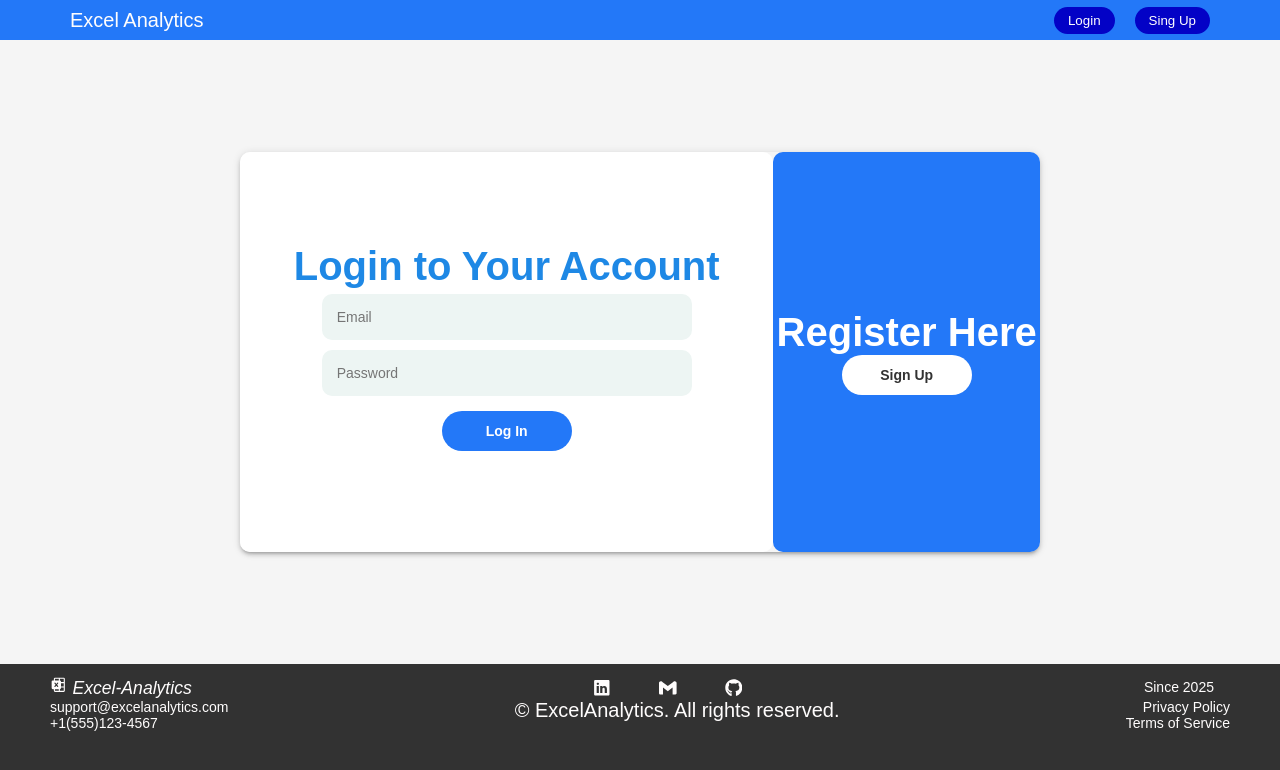
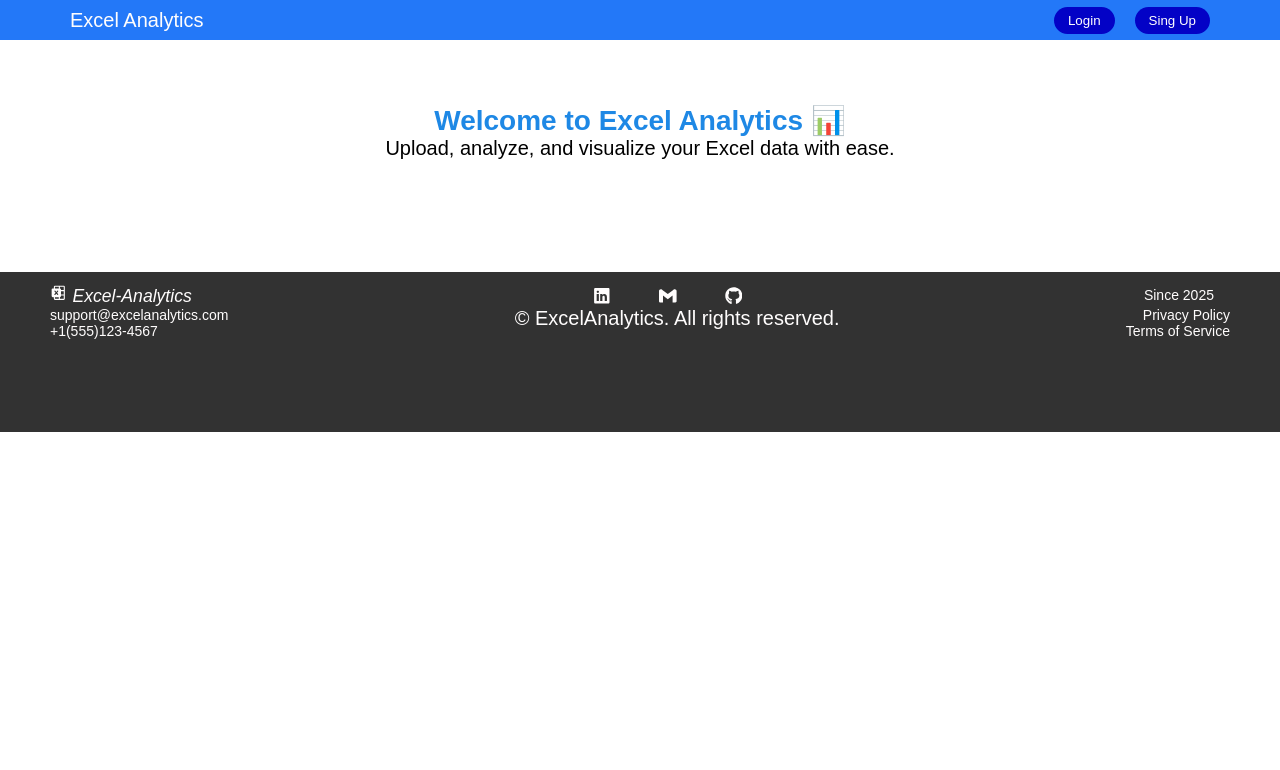
Before and after one commit to kartikneelagund/Excel-Analytics, a React (Vite) app in the folder frontend/: page / in a window 1280 px wide. Before the commit this address led to /login. Shown: the top 770 px of the page. Built offline with nearby package versions, Linux system fonts and the light colour scheme; no server answers; a web font is replaced by a local one.

Commit message:
Landing page

```diff
--- a/frontend/src/App.jsx
+++ b/frontend/src/App.jsx
@@ -15,6 +15,24 @@ import Users_page from './components/Dashbord/Main_pages/Users_page/Users_page';
 import AI_Insights_page from './components/Dashbord/Main_pages/AI_Insights_page/AI_Insights_page';
 import Help_page from './components/Dashbord/Main_pages/Help_page/Help_page';
 import Setting_page from './components/Dashbord/Main_pages/Setting_page/Setting_page';
+
+// Landing page
+function LandingPage() {
+  return (
+    <div className="landing">
+      <Navbar />
+      <div className="landing-content" style={{ textAlign: "center", padding: "4rem" }}>
+        <h1>Welcome to Excel Analytics 📊</h1>
+        <p>Upload, analyze, and visualize your Excel data with ease.</p>
+        <div style={{ marginTop: "2rem" }}>
+          <a href="/login" className="btn">Login</a>
+          <a href="/signup" className="btn" style={{ marginLeft: "1rem" }}>Signup</a>
+        </div>
+      </div>
+      <Footer />
+    </div>
+  );
+}
 
 // Logout component
 function Logout() {
@@ -40,6 +58,8 @@ function App() {
   return (
     <Routes>
       {/* Public Routes */}
+      <Route path="/" element={<LandingPage />} />
+
       <Route path="/signup" element={
         <>
           <Navbar />
@@ -57,7 +77,7 @@ function App() {
       } />
 
       {/* Private Routes */}
-      <Route path="/" element={
+      <Route path="/dashboard" element={
         <PrivateRoute>
           <div className="app">
             <Sidebar />
@@ -114,7 +134,7 @@ function App() {
       <Route path="/logout" element={<Logout />} />
 
       {/* Catch-all route */}
-      <Route path="*" element={<Navigate to={user ? "/" : "/login"} replace />} />
+      <Route path="*" element={<Navigate to={user ? "/dashboard" : "/"} replace />} />
     </Routes>
   );
 }
```
Also changed, not shown: frontend/src/components/Loginpage/LandingPage/LandingPage.jsx (added, +9 -0 lines).
